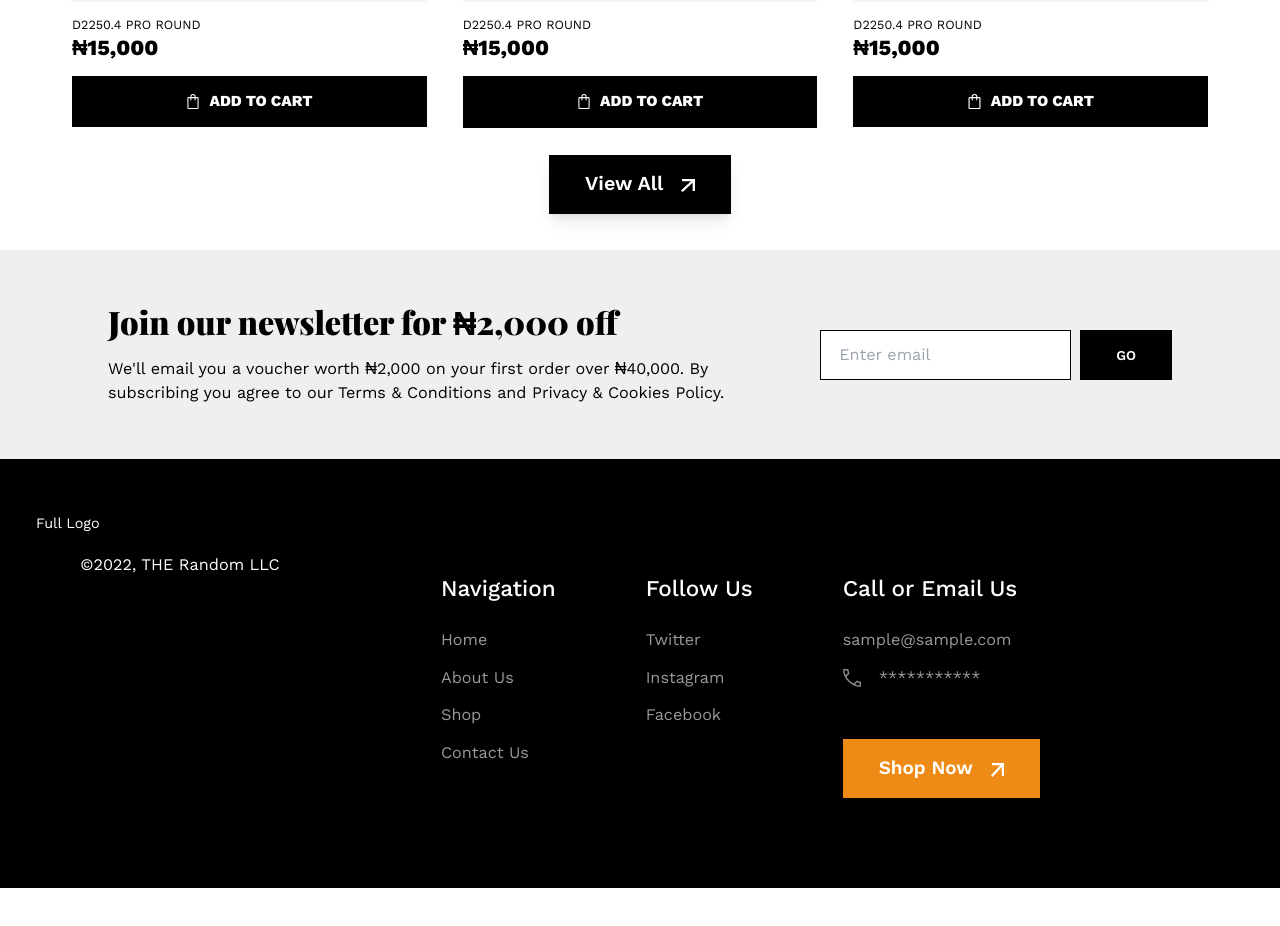
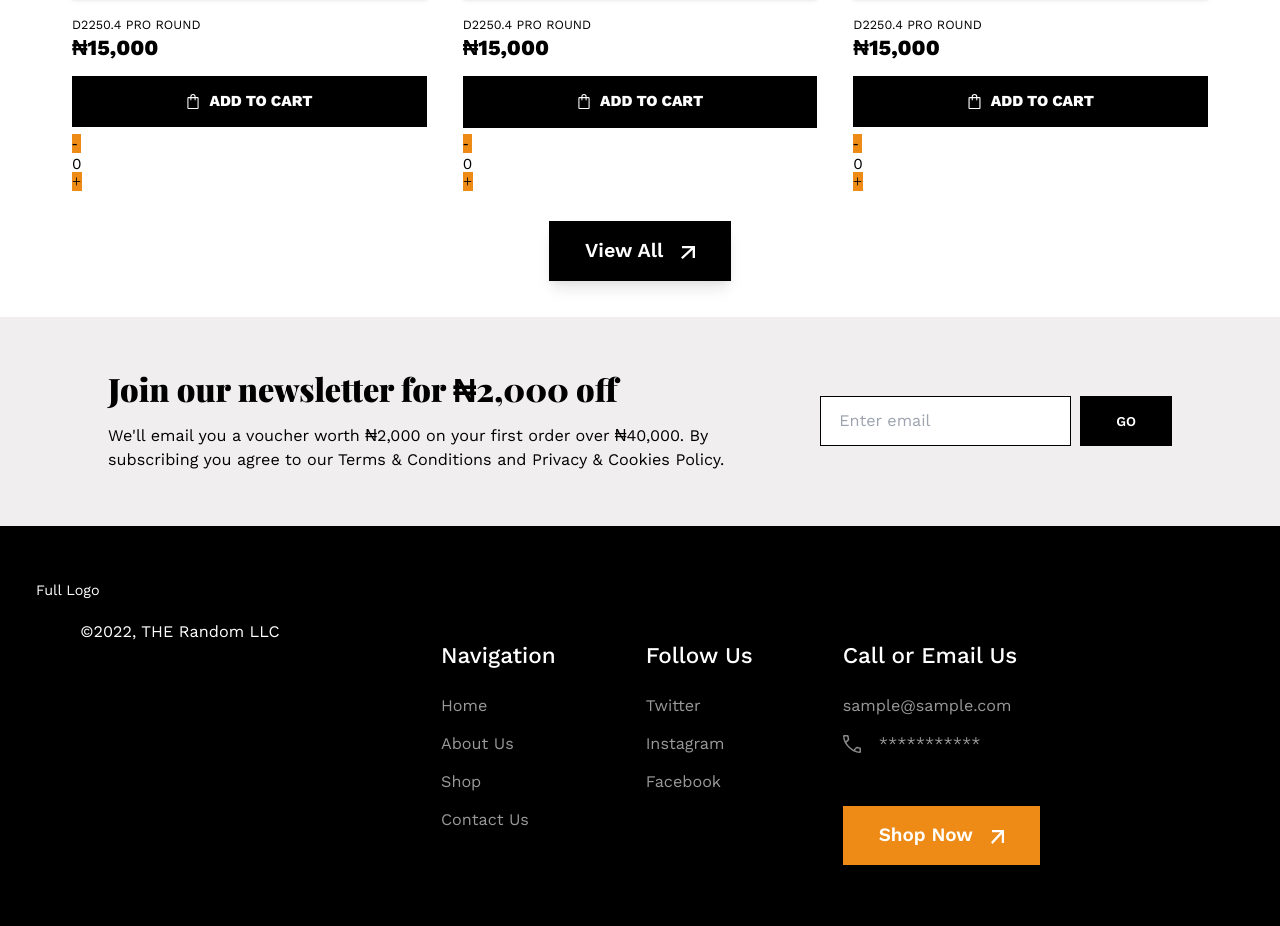
Before and after one commit to Edolor/E-commerce-Recommendation-System, a React (Create React App) app in the folder frontend/: page / in a window 1280 px wide. Shown: the part 1460-2386 px from the top of the page. Before the commit the page ends 2348 px from the top, so only its background shows below. Built offline with nearby package versions, Linux system fonts and the light colour scheme.

Commit message:
Refactored product files

```diff
--- a/frontend/src/App.js
+++ b/frontend/src/App.js
@@ -3,7 +3,6 @@ import Home from "./Pages/Home/Home";
 import Contact from "./Pages/Contact/Contact";
 import About from "./Pages/About/About";
 import ProductDetails from "./Pages/Product/ProductDetails";
-import CartProvider from "./Contexts/CartContext";
 import Shop from "./Pages/Shop/Shop";
 import Cart from "./Pages/Cart/Cart";
 import NoPage from "./Pages/NoPage/NoPage";
@@ -12,7 +11,6 @@ import Layout from "./Layout";
 function App() {
 
   return (
-      <CartProvider>
     <Routes>
       <Route path="/" element={<Layout pageNo="0" />}>
           <Route index element={<Home />} />
@@ -38,7 +36,6 @@ function App() {
         <Route path="*" element={<NoPage />} />
       </Route>
     </Routes>
-      </CartProvider>
   );
 }
 
--- a/frontend/src/Components/Product/Product.jsx
+++ b/frontend/src/Components/Product/Product.jsx
@@ -1,6 +1,8 @@
 import "./_product.scss";
 import shoppingBag from "../../Assets/images/shopping_bag.svg";
 import image from "../../Assets/images/product.jpg";
+import plus from "../../Assets/images/plus.svg";
+import minus from "../../Assets/images/minus.svg";
 import { Link } from "react-router-dom";
 
 function Discount( {percentage, formerPrice} ) {
@@ -35,6 +37,18 @@ function Product(props) {
                 <img src={shoppingBag} alt="Shopping bag icon" />
                 <span>ADD TO CART</span>
             </button>
+
+            <div className="mt-3">
+                <button type="button" className="bg-primary">
+                    <img src={minus} alt="Minus icon" />
+                </button>
+
+                <div>0</div>
+
+                <button type="button" className="bg-primary">
+                    <img src={plus} alt="Plus icon" />
+                </button>
+            </div>
         </div>
     );
 }
--- a/frontend/src/Components/Product/_product.scss
+++ b/frontend/src/Components/Product/_product.scss
@@ -63,6 +63,14 @@
             height: 1.6rem;
             margin-top: -1px;
         }
+
+        &:hover, &:focus {
+            background-color: lighten(rgba(0,0,0,1), 20%);
+        }
+
+        &:active {
+            transform: translateY(1px);
+        }
     }
 }
 
--- a/frontend/src/Contexts/CartContext.js
+++ b/frontend/src/Contexts/CartContext.js
@@ -1,14 +1,24 @@
 import React, { createContext, useContext, useEffect, useState } from 'react'
 
 const CartContext = createContext();
+const STORAGE_NAME = "cart_data";
 
 function useCart() {
     return useContext(CartContext);
 }
 
 function CartProvider({children}) {
-    const cartProducts = {};
+    const [cartProducts, setCartProducts] = useState({});
     const [cartCounter, setCartCounter] = useState(0);
+
+    useEffect(() => {
+        // FETCH ITEM FROM CART
+        const cartPs = JSON.parse(localStorage.getItem(STORAGE_NAME));
+        if (cartPs) {
+            setCartProducts(cartPs);
+        }
+        // hello everywhere is red and the blood of my ancestors are all over the walls of the valley of the village
+    }, []);
 
     function addToCart(product) {
         /** Adds a product to cart */
--- a/frontend/src/Contexts/ProductContext.js
+++ b/frontend/src/Contexts/ProductContext.js
@@ -15,20 +15,83 @@ const client = axios.create({
     baseURL: baseURL
 })
 
+function fakeData() {
+    return new Promise((resolve, reject) => {
+        setTimeout(() => {
+            const PRODUCTS = [
+                {
+                    id: 1,
+                    title: "D2250.4 PRO ROUND",
+                    price: "15,000",
+                    images: [
+                        "./Assets/images/product.jpg",
+                        "./Assets/images/product.jpg"
+                    ],
+                    alts: [
+                        "Image of weights",
+                        "Image of weights",
+                    ],
+                    discountPercentage: "23%",
+                    formerPrice: "40,000"
+                },
+
+                {
+                    id: 2,
+                    title: "D2250.4 PRO ROUND",
+                    price: "15,000",
+                    images: [
+                        "./Assets/images/product.jpg",
+                        "./Assets/images/product.jpg"
+                    ],
+                    alts: [
+                        "Image of weights",
+                        "Image of weights",
+                    ],
+                    discount: true,
+                    discountPercentage: "23%",
+                    formerPrice: "40,000"
+                },
+
+                {
+                    id: 3,
+                    title: "D2250.4 PRO ROUND",
+                    price: "15,000",
+                    images: [
+                        "./Assets/images/product.jpg",
+                        "./Assets/images/product.jpg"
+                    ],
+                    alts: [
+                        "Image of weights",
+                        "Image of weights",
+                    ],
+                    discount: true,
+                    discountPercentage: "23%",
+                    formerPrice: "40,000"
+                },
+            ];
+            if (PRODUCTS) {
+                resolve(PRODUCTS);
+            } else {
+                return reject(new Error("Error failed."));
+            }
+        }, 1500);
+    })
+}
+
 function ProductProvider({ children }) {
-    const [loading, setLoading] = useState(true);
+    const [loading, setLoading] = useState(false);
 
     useEffect(() => {
         const getData = async () => {
             // Add things here that should be preloaded
+            const data = await fakeData();
+            // useee localStore to get cart items or there about and stuff
 
             // After fetching data set loading to false to stop spinner
-            setLoading(false);
         }
 
-        getData();
+        // getData();
     }, []);
-
 
     // API setup
     const value = {
--- a/frontend/src/Layouts/Header/Header.jsx
+++ b/frontend/src/Layouts/Header/Header.jsx
@@ -1,6 +1,6 @@
 import "./_header.scss";
 import cart from "../../Assets/images/shopping_cart.svg";
-import { BrowserRouter as Router, Switch, Route, Link } from "react-router-dom";
+import { Link } from "react-router-dom";
 import { useCart } from "../../Contexts/CartContext";
 
 function Header({pageNo=0}) {
--- a/frontend/src/index.js
+++ b/frontend/src/index.js
@@ -3,6 +3,7 @@ import ReactDOM from 'react-dom/client';
 import { BrowserRouter as Router} from 'react-router-dom';
 import App from './App';
 import "./Assets/css/style.css";
+import CartProvider from "./Contexts/CartContext";
 import "./Assets/css/main.css";
 import reportWebVitals from './reportWebVitals';
 import { ActivePageProvider } from "./Contexts/ActivePageContext";
@@ -23,11 +24,13 @@ const root = ReactDOM.createRoot(document.getElementById('root'));
 root.render(
   <React.StrictMode>
     <ProductProvider>
-      <ActivePageProvider>
-        <Router>
-          <App />
-        </Router>
-      </ActivePageProvider>
+      <CartProvider>
+        <ActivePageProvider>
+          <Router>
+            <App />
+          </Router>
+        </ActivePageProvider>
+      </CartProvider>
     </ProductProvider>
   </React.StrictMode>
 );
```
Lines whose indentation alone changed are shown as unchanged.
